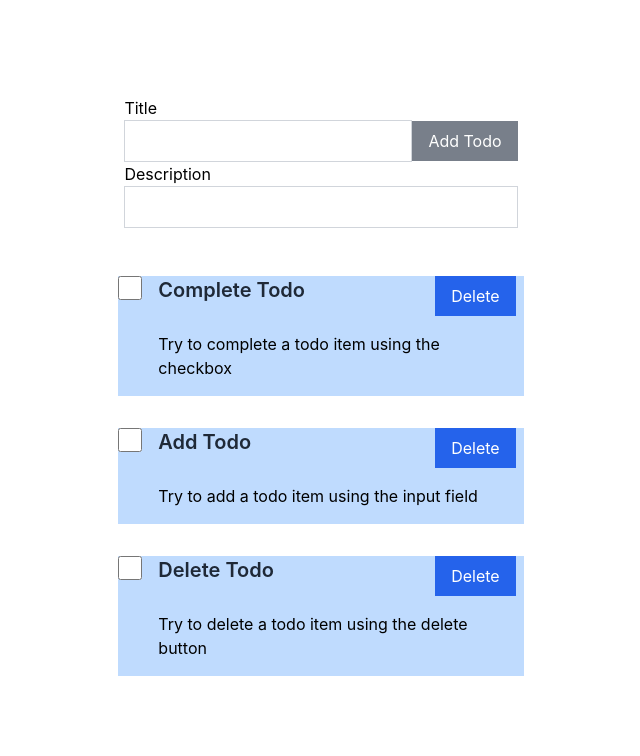
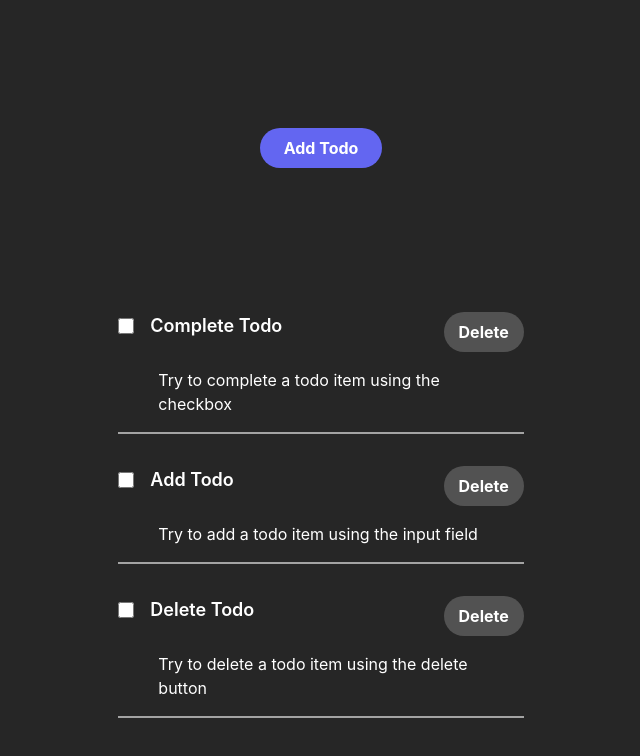
Before and after one commit to awiednoor/todo-app, a React (Create React App) app: page / in a window 1280 px wide. Shown: the top 756 px of the page, without its empty margins (319-959 px from the left). Built offline with nearby package versions, Linux system fonts and the light colour scheme.

Commit message:
:art: added todo modal and styling

```diff
--- a/src/App.js
+++ b/src/App.js
@@ -1,8 +1,10 @@
 import TodoList from './components/TodoList';
+import TodoModal from './components/TodoModal';
 
 function App() {
   return (
-    <div className="App">
+    <div className="w-full min-h-screen max-h-content bg-neutral-800 text-white pt-32">
+      <TodoModal />
       <TodoList />
     </div>
   );
--- /dev/null
+++ b/src/components/AddTodo.js
@@ -0,0 +1,60 @@
+import { React, useState } from 'react';
+import { useDispatch } from 'react-redux';
+import { addTodo, toggleModal } from '../state/todoReducer';
+import { v4 as uuidv4 } from 'uuid';
+
+function AddTodo() {
+  const handleAddTodo = () => {
+    if (todoTitle.trim() === '') {
+      return;
+    }
+    const newTodo = {
+      id: uuidv4(),
+      title: todoTitle,
+      description: todoDescription,
+      completed: false,
+    };
+    dispatch(addTodo(newTodo));
+    setTodoTitle('');
+    setTodoDescription('');
+    dispatch(toggleModal());
+  };
+
+  const dispatch = useDispatch();
+  const [todoTitle, setTodoTitle] = useState('');
+  const [todoDescription, setTodoDescription] = useState('');
+  return (
+    <div className="w-full flex flex-col items-evenly p-4">
+      <h4 className="text-2xl font-bold ">New Task</h4>
+      <input
+        className="w-full p-2 h-12 bg-neutral-800 rounded-lg border border-neutral-600 my-2"
+        type="text"
+        placeholder="Todo title..."
+        name="title"
+        value={todoTitle}
+        onChange={(e) => setTodoTitle(e.target.value)}
+      />
+
+      <textarea
+        className="flex border w-full border-gray-300 bg-neutral-800 p-2 rounded-lg border-neutral-600 my-2"
+        type="textArea"
+        placeholder="Add a description..."
+        rows={5}
+        name="description"
+        value={todoDescription}
+        onChange={(e) => setTodoDescription(e.target.value)}
+      />
+      <div className="grid justify-items-end w-full mt-4">
+        <button
+          className="px-6 py-2 bg-indigo-500 font-bold hover:bg-indigo-600 text-white mx-2 rounded-full disabled:hover:bg-indigo-500  disabled:opacity-75"
+          onClick={handleAddTodo}
+          disabled={todoTitle.trim() === ''}
+        >
+          Add Todo
+        </button>
+      </div>
+    </div>
+  );
+}
+
+export default AddTodo;
--- a/src/components/TodoItem.js
+++ b/src/components/TodoItem.js
@@ -1,33 +1,36 @@
 import React from 'react';
-import { v4 as uuidv4 } from 'uuid';
 import { useDispatch } from 'react-redux';
 import { toggleTodo, deleteTodo } from '../state/todoReducer';
 
 function TodoItem({ todo }) {
   const dispatch = useDispatch();
+  const handleDelete = (task) => {
+    alert(`Are you sure you want to delete :\n ${task.title}`);
+    dispatch(deleteTodo(task.id));
+  };
   return (
     <div className="w-full flex-col">
       <div className="w-full flex items-start justify-between">
-        <div className="flex items-start">
+        <div className="flex items-center">
           <input
             type="checkbox"
-            className="w-6 h-6 border border-gray-300 mr-4"
+            className="w-4 h-4 border border-gray-300 mr-4 "
             checked={todo.completed}
             onChange={() => dispatch(toggleTodo(todo.id))}
           />
-          <h3
+          <h5
             style={{
               textDecoration: todo.completed ? 'line-through' : 'none',
             }}
-            className="text-xl font-semibold text-gray-800  w-fit-content "
+            className="text-lg font-semibold "
           >
             {todo.title}
-          </h3>
+          </h5>
         </div>
 
         <button
-          className="px-4 py-2 bg-blue-600 text-white mx-2"
-          onClick={() => dispatch(deleteTodo(todo.id))}
+          className=" w-20 h-10 bg-neutral-600 rounded-full font-bold hover:bg-rose-700 "
+          onClick={() => handleDelete(todo)}
         >
           Delete
         </button>
--- a/src/components/TodoList.js
+++ b/src/components/TodoList.js
@@ -1,66 +1,15 @@
-import { React, useState } from 'react';
+import { React } from 'react';
 import TodoItem from './TodoItem';
-import { useSelector, useDispatch } from 'react-redux';
-import { addTodo } from '../state/todoReducer';
-import { v4 as uuidv4 } from 'uuid';
+import { useSelector } from 'react-redux';
 
 function TodoList() {
-  const handleAddTodo = () => {
-    if (todoTitle.trim() === '') {
-      return;
-    }
-    const newTodo = {
-      id: uuidv4(),
-      title: todoTitle,
-      description: todoDescription,
-      completed: false,
-    };
-    dispatch(addTodo(newTodo));
-    setTodoTitle('');
-    setTodoDescription('');
-  };
-
   const todos = useSelector((state) => state.todos.todos);
-  const dispatch = useDispatch();
-  const [todoTitle, setTodoTitle] = useState('');
-  const [todoDescription, setTodoDescription] = useState('');
   return (
-    <div className="w-full flex flex-col justify-center items-center p-8 mt-16">
-      <div className="w-1/3 flex justify-center ">
-        <div className="flex flex-col">
-          <div>
-            {' '}
-            <label htmlFor="todo">Title</label>
-            <br />
-            <input
-              className="border border-gray-300 w-72 p-2 "
-              type="text"
-              name="title"
-              value={todoTitle}
-              onChange={(e) => setTodoTitle(e.target.value)}
-            />
-            <button
-              className="px-4 py-2 bg-gray-600 text-white disabled:opacity-75"
-              onClick={handleAddTodo}
-              disabled={todoTitle.trim() === ''}
-            >
-              Add Todo
-            </button>
-          </div>
-          <label htmlFor="todo">Description</label>
-          <input
-            className="border w-full border-gray-300 w-72 p-2 "
-            type="text"
-            name="description"
-            value={todoDescription}
-            onChange={(e) => setTodoDescription(e.target.value)}
-          />
-        </div>
-      </div>
+    <div className="w-full min-h-96 flex flex-col justify-center items-center p-8 mt-16">
       <div className="w-1/3 flex flex-col justify-center items-center mt-8">
-        <ul className="flex flex-col w-full">
+        <ul className="flex flex-col w-full ">
           {todos.map((todo) => (
-            <li key={todo.id} className="my-4 bg-blue-200">
+            <li key={todo.id} className="my-4 border-b-2 border-neutral-400">
               <TodoItem todo={todo} />
             </li>
           ))}
--- /dev/null
+++ b/src/components/TodoModal.js
@@ -0,0 +1,36 @@
+import { React } from 'react';
+import AddTodo from './AddTodo';
+import { useDispatch, useSelector } from 'react-redux';
+import { toggleModal } from '../state/todoReducer';
+
+function TodoModal() {
+  const dispatch = useDispatch();
+  const isOpen = useSelector((state) => state.todos.isModalOpen);
+
+  return (
+    <div className="w-full flex justify-center items-center">
+      <button
+        className="px-6 py-2 font-bold bg-indigo-500 hover:bg-indigo-600 text-white mx-2 rounded-full"
+        onClick={() => dispatch(toggleModal())}
+      >
+        Add Todo
+      </button>
+
+      {isOpen ? (
+        <div className="fixed top-0 left-0 right-0 bottom-0 w-full h-full flex justify-center items-center bg-gray-800 bg-opacity-70">
+          <div className="bg-neutral-800 border-2 rounded-xl border-neutral-600 w-1/3 h-1/3 flex justify-center items-center relative">
+            <button
+              className="text-md absolute top-4 right-4  bg-transperant text-neutral-400  mx-2"
+              onClick={() => dispatch(toggleModal())}
+            >
+              x
+            </button>
+            <AddTodo />
+          </div>
+        </div>
+      ) : null}
+    </div>
+  );
+}
+
+export default TodoModal;
--- a/src/state/todoReducer.js
+++ b/src/state/todoReducer.js
@@ -22,6 +22,7 @@ const initialState = {
       completed: false,
     },
   ],
+  isModalOpen: false,
 };
 const todoSlice = createSlice({
   name: 'todos',
@@ -41,8 +42,12 @@ const todoSlice = createSlice({
       const index = state.todos.findIndex((todo) => todo.id === action.payload);
       state.todos.splice(index, 1);
     },
+    toggleModal: (state) => {
+      state.isModalOpen = !state.isModalOpen;
+    },
   },
 });
 
-export const { addTodo, toggleTodo, deleteTodo } = todoSlice.actions;
+export const { addTodo, toggleTodo, deleteTodo, toggleModal } =
+  todoSlice.actions;
 export default todoSlice.reducer;
```
